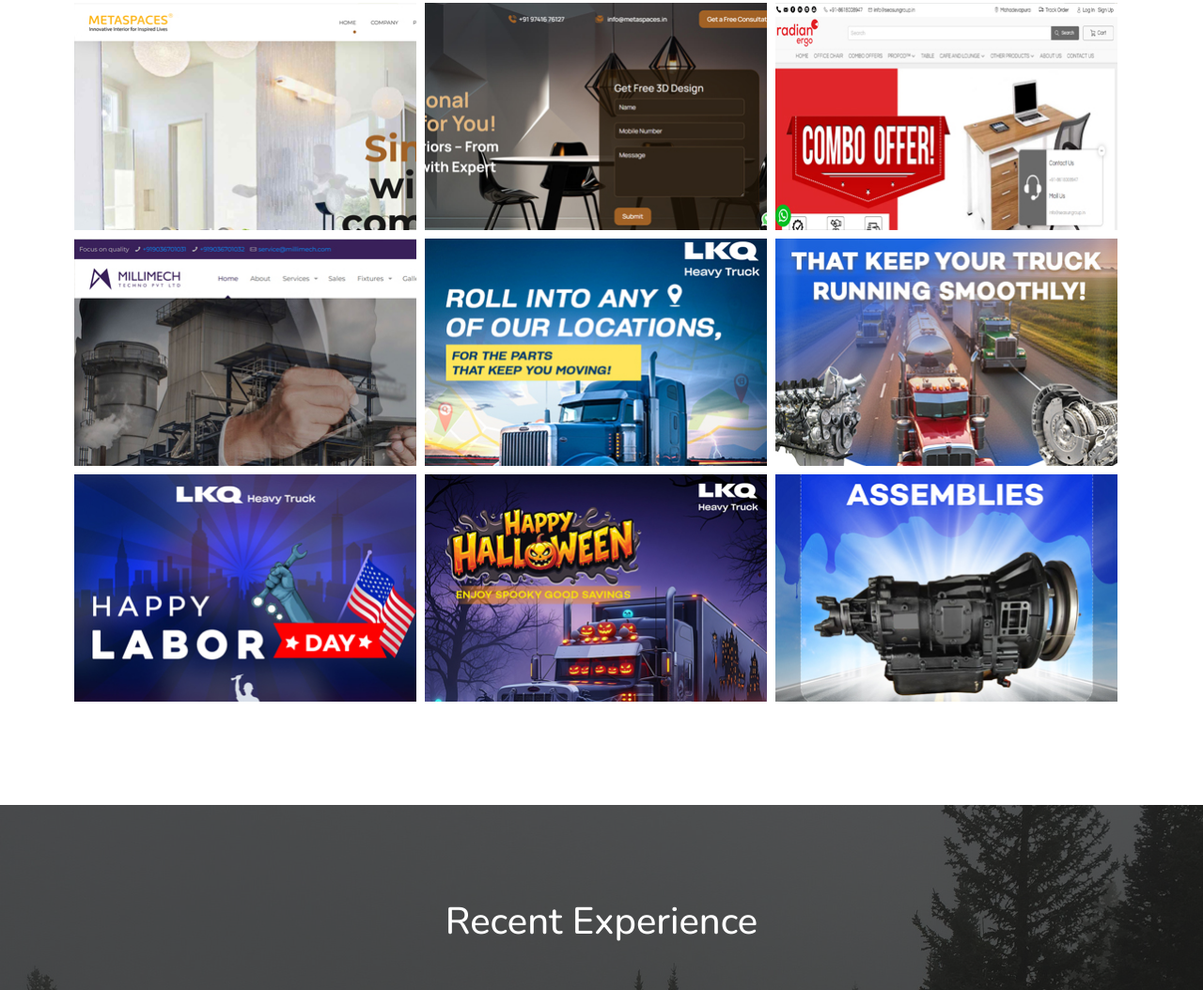
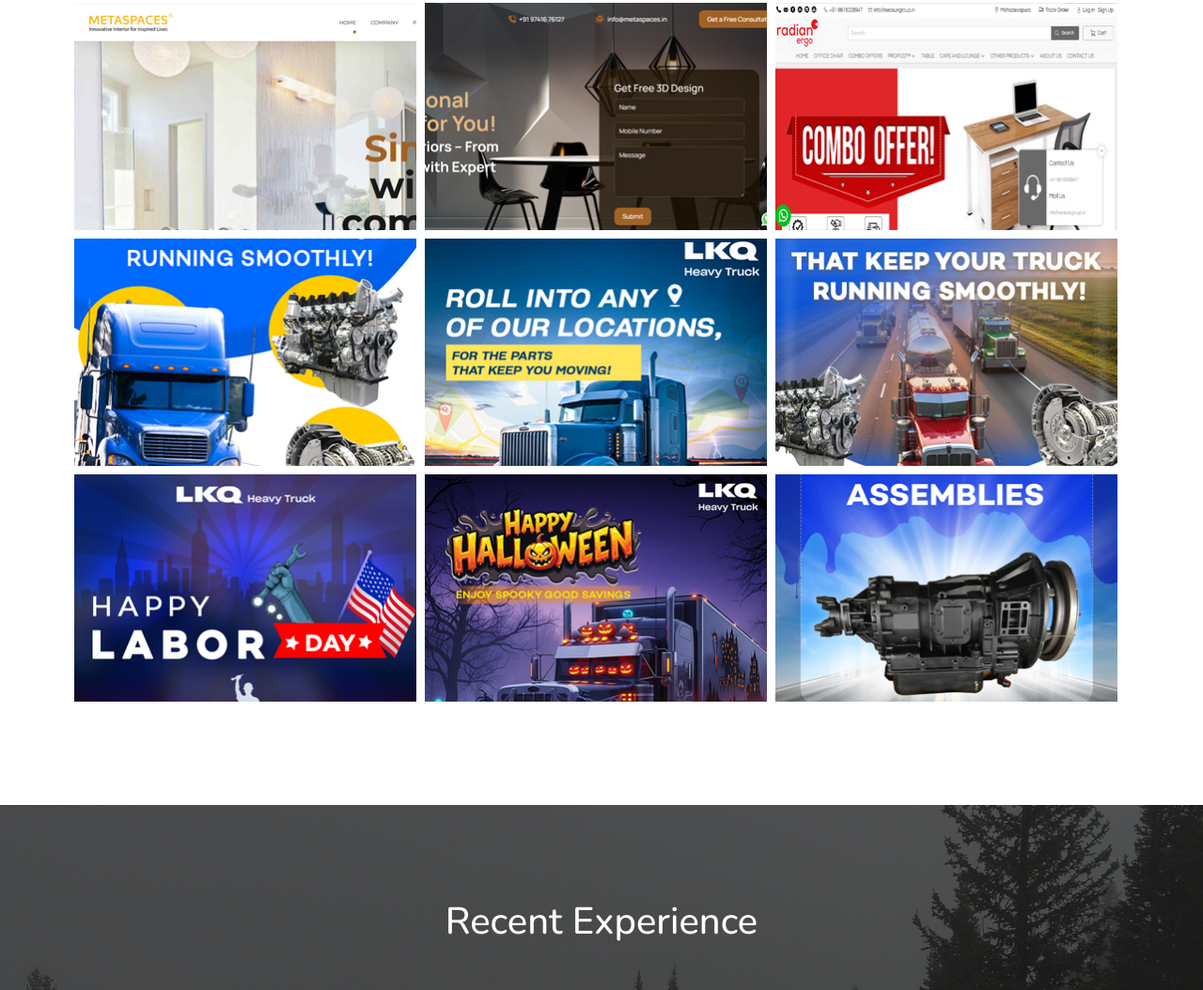
Before and after one commit to clintjohnnirappel-arch/clint-portfolio, a plain HTML site: page index.html in a window 1280 px wide. Shown: the part 2448-3502 px from the top of the page at 94% size. Drawn offline with nearby package versions, Linux system fonts and the light colour scheme; a web font is replaced by a local one.

Commit message:
Add files via upload
image change

```diff
--- a/index.html
+++ b/index.html
@@ -323,7 +323,7 @@
 
             <!-- gallery item -->
             <div class="item  wordpress gallery-item">
-              <div class="picframe wow"> <a  href="projects.html" target="_blank"> <span class="overlay"> <span class="pf_text"> <span class="project-name">View More</span> </span> </span> <img src="images/wordpress1.jpg" alt="" /> </a> </div>
+              <div class="picframe wow"> <a  href="projects.html" target="_blank"> <span class="overlay"> <span class="pf_text"> <span class="project-name">View More</span> </span> </span> <img src="images/e1t.jpg" alt="" /> </a> </div>
             </div>
             <!-- close gallery item -->
 
```
